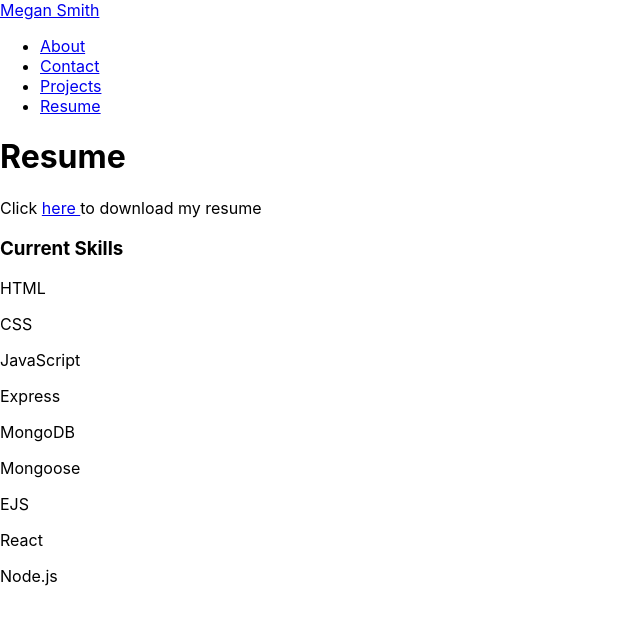
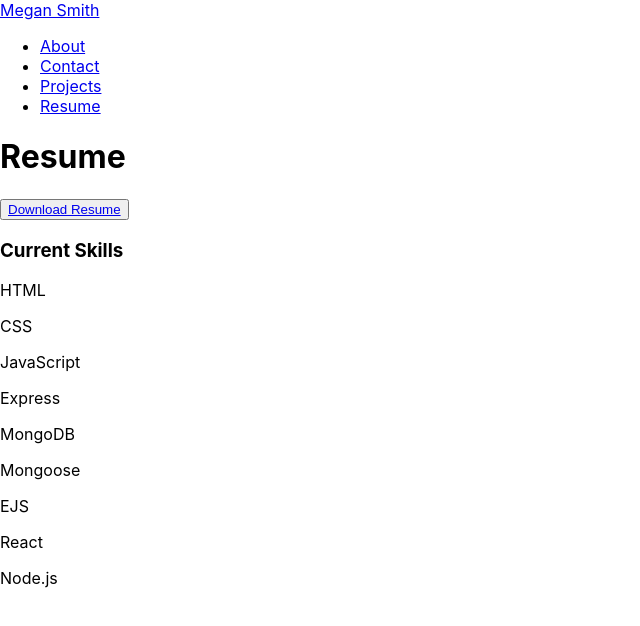
Before and after one commit to Megans766/portfolio-react, a React (Create React App) app: page /resume in a window 1280 px wide. Shown: the top 626 px of the page, without its empty margins (0-640 px from the left). Built offline with nearby package versions, Linux system fonts and the light colour scheme.

Commit message:
update resume component

```diff
--- /dev/null
+++ b/src/pages/Projects.jsx
@@ -0,0 +1,18 @@
+import projects from "./data/projects"
+
+function Projects() {
+  return (
+    <>
+    <section>
+      {projects.map((project, index) =>
+        <li key={index}>
+          {project.title}
+          {/* {project.image} */}
+        </li>
+      )}
+    </section>
+    </>
+  )
+}
+
+export default Projects
--- a/src/pages/Resume.jsx
+++ b/src/pages/Resume.jsx
@@ -1,10 +1,10 @@
-// import Resume.pdf from '../../public/Resume.pdf'
+import React from "react"
 
 function Resume() {
   return (
     <>
     <h1>Resume</h1>
-    <p>Click <a href='./Resume.pdf'>here </a>to download my resume</p>
+    <button className='button'><a className='button' href='./Resume.pdf' download>Download Resume</a></button>
     <h3>Current Skills</h3>
     <div>
       <p>HTML</p>
```
Also changed, not shown: src/components/ProjectList.js (deleted, +0 -19 lines), 1 other file (tests, documents, lock files or other folders).
